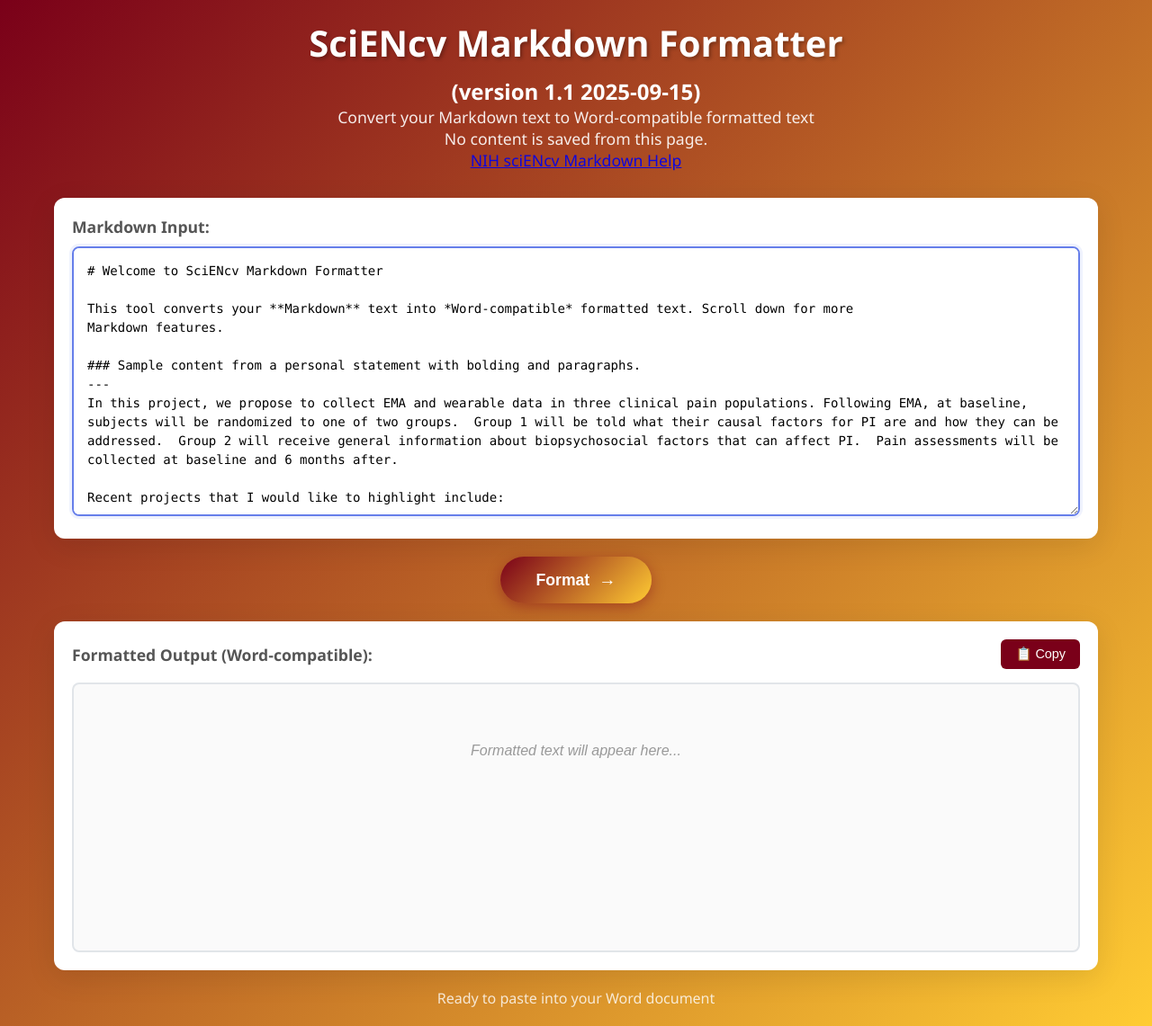
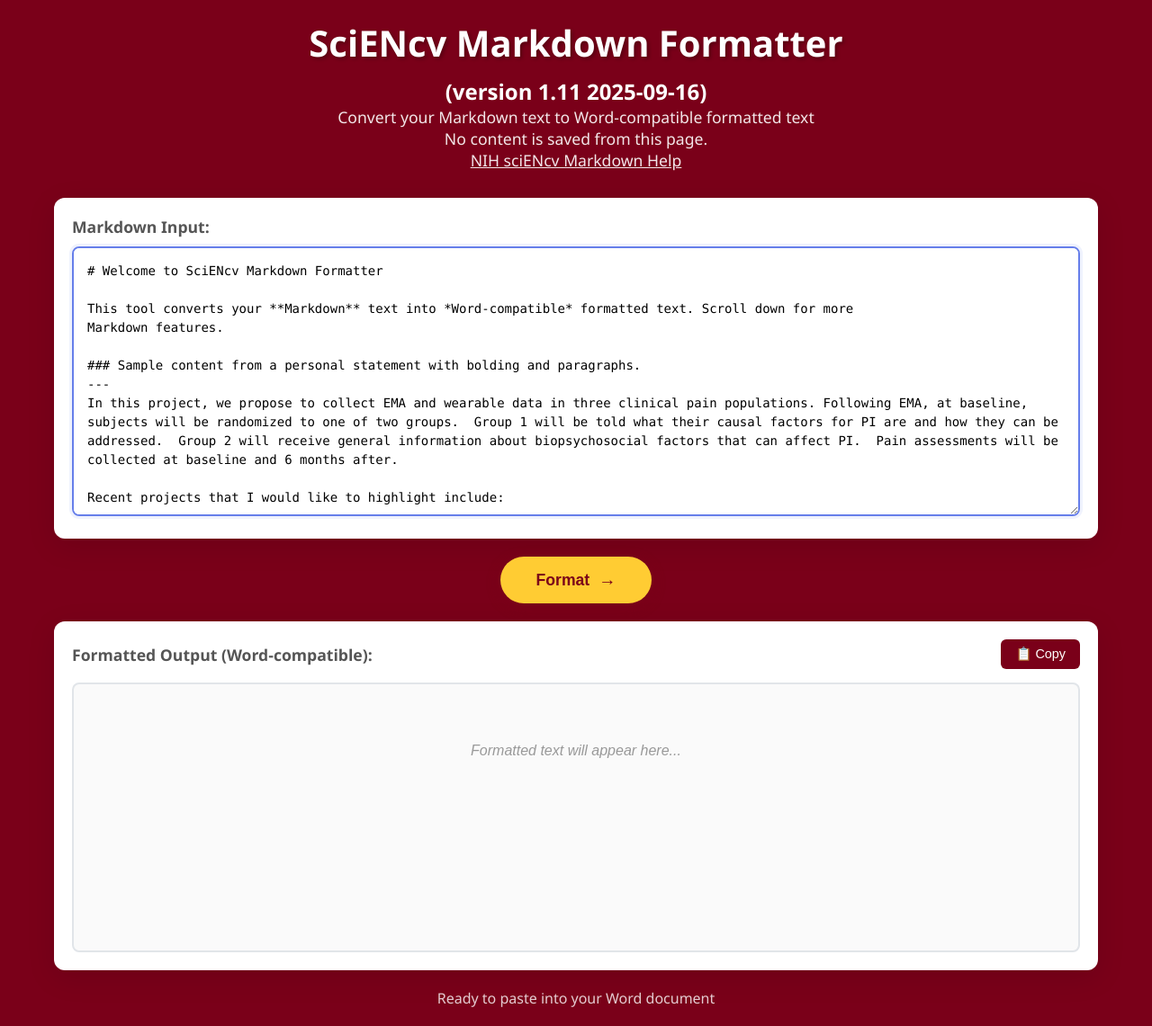
Before and after one commit to kelvinlim/sciencv_markdown, a Flask app: page / in a window 1280 px wide. Shown: the whole page at 90% size. Run offline with Flask 3, Linux system fonts and the light colour scheme.

Commit message:
update colors

```diff
--- a/static/style.css
+++ b/static/style.css
@@ -7,7 +7,9 @@
 
 body {
     font-family: 'Segoe UI', Tahoma, Geneva, Verdana, sans-serif;
-    background: linear-gradient(135deg, #7a0019 0%, #ffcc33 100%);
+    /* background: linear-gradient(135deg, #7a0019 0%, #ffcc33 100%); */
+    background: #7a0019; /* solid color */
+
     min-height: 100vh;
     color: #333;
 }
@@ -37,6 +39,10 @@
 header p {
     font-size: 1.1rem;
     opacity: 0.9;
+}
+
+header a {
+    color: white;
 }
 
 /* Main content */
@@ -91,8 +97,9 @@
 }
 
 .format-button {
-    background: linear-gradient(135deg, #7a0019 0%, #ffcc33 100%);
-    color: white;
+    background: #ffcc33;
+    /* color: white; */
+    color: #7a0019;
     border: none;
     padding: 15px 40px;
     border-radius: 50px;
--- a/templates/index.html
+++ b/templates/index.html
@@ -11,10 +11,11 @@
     <div class="container">
         <header>
             <h1>SciENcv Markdown Formatter </h1>
-            <h2>(version 1.1 2025-09-15)</h2>
+            <h2>(version 1.11 2025-09-16)</h2>
             <p>Convert your Markdown text to Word-compatible formatted text</p>
             <p>No content is saved from this page.</p>
-            <p><a href="https://www.ncbi.nlm.nih.gov/sciencv/wikihelp/">NIH sciENcv Markdown Help</a></p>        </header>
+            <p><a href="https://www.ncbi.nlm.nih.gov/sciencv/wikihelp/">NIH sciENcv Markdown Help</a></p>
+            </header>
 
         <div class="main-content">
             <!-- Input Section -->
```
